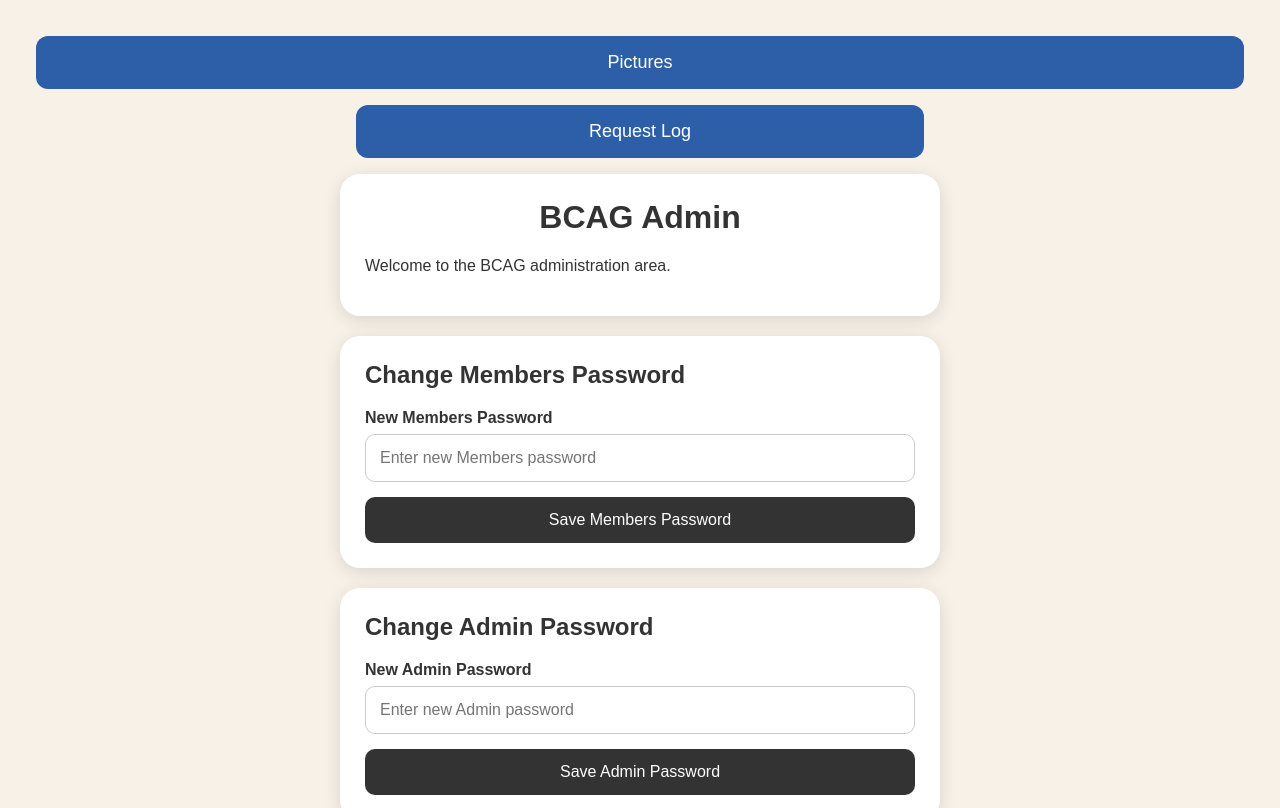
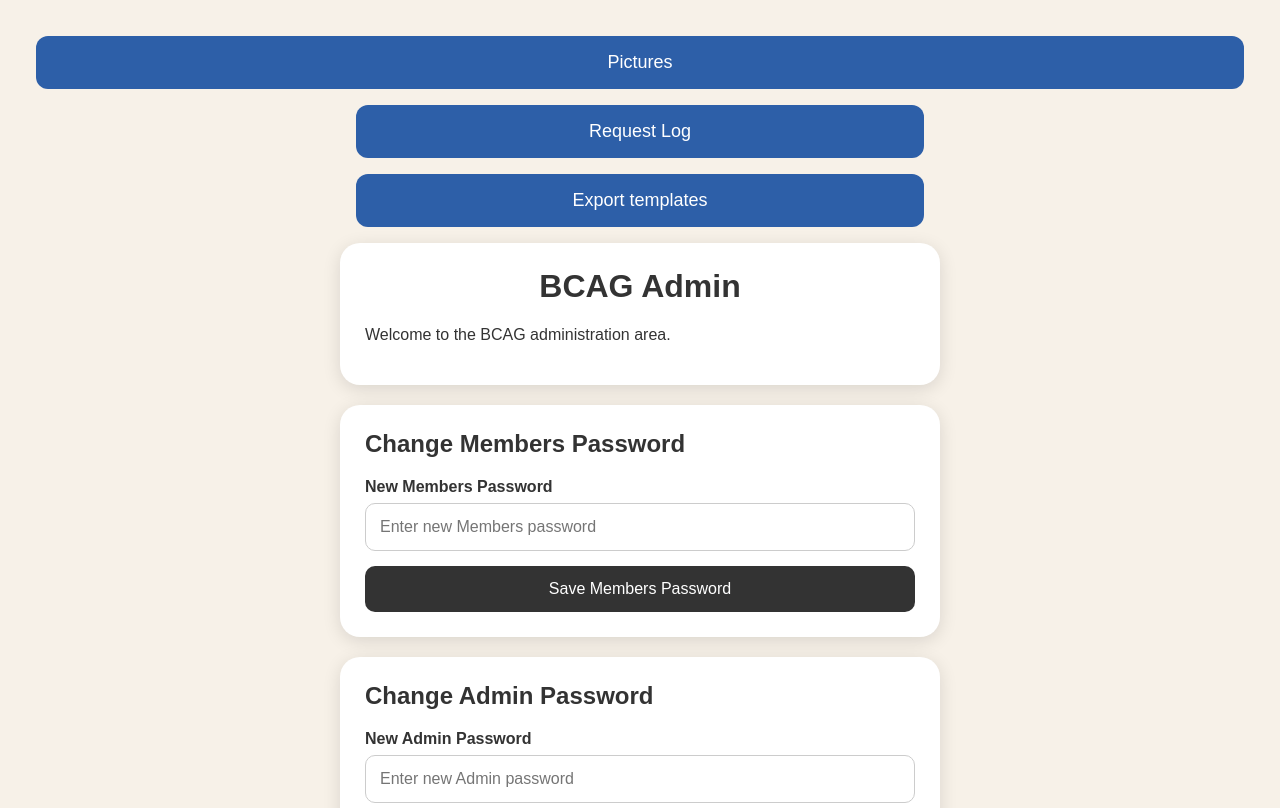
Before and after one commit to DannyBCAG/bcag-hub, a plain HTML site: page admin.html in a window 1280 px wide. Shown: the top 808 px of the page. Drawn offline with nearby package versions, Linux system fonts and the light colour scheme; sample sign-in values are in the browser's storage.

Commit message:
Add link to export templates in admin.html

```diff
--- a/admin.html
+++ b/admin.html
@@ -86,6 +86,8 @@ button {
     <a href="pictures.html" style="display:block;margin:16px;padding:16px;background:#2d5fa8;color:#fff;text-align:center;border-radius:12px;text-decoration:none;font-size:18px;">Pictures</a>
 <div class="container">
     <a href="requestlog.html" style="display:block;margin:16px;padding:16px;background:#2d5fa8;color:#fff;text-align:center;border-radius:12px;text-decoration:none;font-size:18px;">Request Log</a>
+
+<a href="templatesexport.html" style="display:block;margin:16px;padding:16px;background:#2d5fa8;color:#fff;text-align:center;border-radius:12px;text-decoration:none;font-size:18px;">Export templates</a>
 
     <div class="box">
 
```
